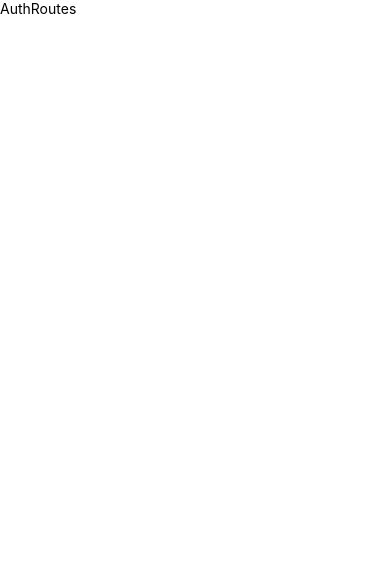
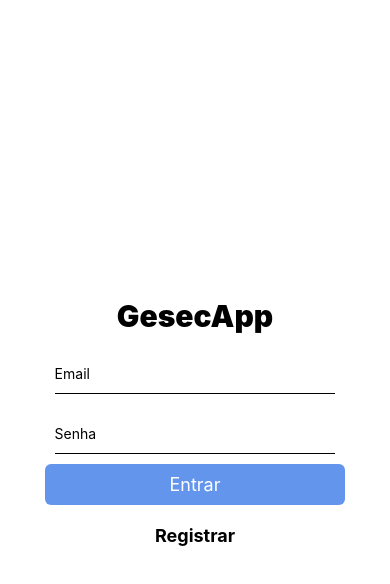
Before and after one commit to brenooliveiranascimento/gesecapp, a React Native app: screen / in a window 390 px wide. Shown: the top 584 px of the page. Built offline with nearby package versions, Linux system fonts and the light colour scheme.

Commit message:
add form

```diff
--- /dev/null
+++ b/src/components/AuthForm/AuthForm.tsx
@@ -0,0 +1,41 @@
+import React, {useState} from 'react';
+import {Text, TouchableOpacity} from 'react-native';
+import {FormContainer, TexRegistertBtn} from './AuthFormComponent';
+import {
+  GeneralButton,
+  GeneralInput,
+} from '../../pages/GlobalComponents/GlobalComponents';
+
+export default function AuthForm() {
+  const [userData, setUserData] = useState({
+    name: '',
+    email: '',
+    password: '',
+  });
+
+  const signInUser = () => {
+    console.log(userData);
+  };
+
+  return (
+    <FormContainer>
+      <Text style={{fontSize: 30, fontWeight: '900'}}>GesecApp</Text>
+      <GeneralInput
+        value={userData.email}
+        onChangeText={(text: string) => setUserData({...userData, email: text})}
+        placeholder="Email"
+      />
+      <GeneralInput
+        value={userData.email}
+        onChangeText={(text: string) => setUserData({...userData, email: text})}
+        placeholder="Senha"
+      />
+      <GeneralButton onPress={signInUser}>
+        <TexRegistertBtn>Entrar</TexRegistertBtn>
+      </GeneralButton>
+      <TouchableOpacity style={{marginTop: 20}}>
+        <Text style={{fontSize: 18, fontWeight: 'bold'}}>Registrar</Text>
+      </TouchableOpacity>
+    </FormContainer>
+  );
+}
--- /dev/null
+++ b/src/components/AuthForm/AuthFormComponent.js
@@ -0,0 +1,14 @@
+import styled from 'styled-components/native';
+
+export const FormContainer = styled.View`
+  width: 80%;
+  height: 500px;
+  align-items: center;
+  justify-content: center;
+  display: flex;
+`;
+
+export const TexRegistertBtn = styled.Text`
+  font-size: 18px;
+  color: white;
+`;
--- /dev/null
+++ b/src/pages/Auth/AuthComponents.ts
@@ -0,0 +1 @@
+import styled from 'styled-components';
--- /dev/null
+++ b/src/pages/Auth/Auths.tsx
@@ -0,0 +1,11 @@
+import React from 'react';
+import {GeneralContainer} from '../GlobalComponents/GlobalComponents';
+import AuthForm from '../../components/AuthForm/AuthForm';
+
+export default function Auth() {
+  return (
+    <GeneralContainer>
+      <AuthForm />
+    </GeneralContainer>
+  );
+}
--- /dev/null
+++ b/src/pages/GlobalComponents/GlobalComponents.js
@@ -0,0 +1,36 @@
+import styled from 'styled-components/native';
+
+export const GeneralContainer = styled.View`
+  display: flex;
+  flex-direction: column;
+  align-items: center;
+  justify-content: center;
+  width: 100%;
+  height: 100%;
+  background-color: white;
+`;
+
+export const GeneralInput = styled.TextInput`
+  width: 90%;
+  height: 40px;
+  margin-top: 20px;
+  background-color: rgba(0, 0, 0, 0);
+  border-top-width: 0px;
+  border-left-width: 0px;
+  border-right-width: 0px;
+  border-bottom-width: 1px;
+  display: flex;
+  align-items: center;
+  justify-content: center;
+`;
+
+export const GeneralButton = styled.TouchableOpacity`
+  width: 300px;
+  padding: 10px;
+  display: flex;
+  align-items: center;
+  justify-content: center;
+  border-radius: 6px;
+  margin-top: 10px;
+  background-color: #6495ed;
+`;
--- a/src/routes/authRoutes.tsx
+++ b/src/routes/authRoutes.tsx
@@ -1,12 +1,18 @@
-import {Text, View} from 'react-native';
-import React, {Component} from 'react';
+/* eslint-disable react/react-in-jsx-scope */
+import {createNativeStackNavigator} from '@react-navigation/native-stack';
+import Auth from '../pages/Auth/Auths';
 
-export default class AuthRoutes extends Component {
-  render() {
-    return (
-      <View>
-        <Text>AuthRoutes</Text>
-      </View>
-    );
-  }
+export default function AuthRoutes() {
+  const Stack = createNativeStackNavigator();
+  return (
+    <Stack.Navigator>
+      <Stack.Screen
+        options={{
+          headerShown: false,
+        }}
+        name="Auths Form"
+        component={Auth}
+      />
+    </Stack.Navigator>
+  );
 }
--- /dev/null
+++ b/src/services/userAutentication.ts
@@ -0,0 +1,2 @@
+import auth from '@react-native-firebase/auth';
+import firestore from '@react-native-firebase/firestore';
```
Also changed, not shown: package.json (+8 -5 lines), src/pages/Auths/Auths.tsx (deleted, +0 -10 lines), src/redux/actions/authActions.ts (added, +13 -0 lines), 1 other file (tests, documents, lock files or other folders).
